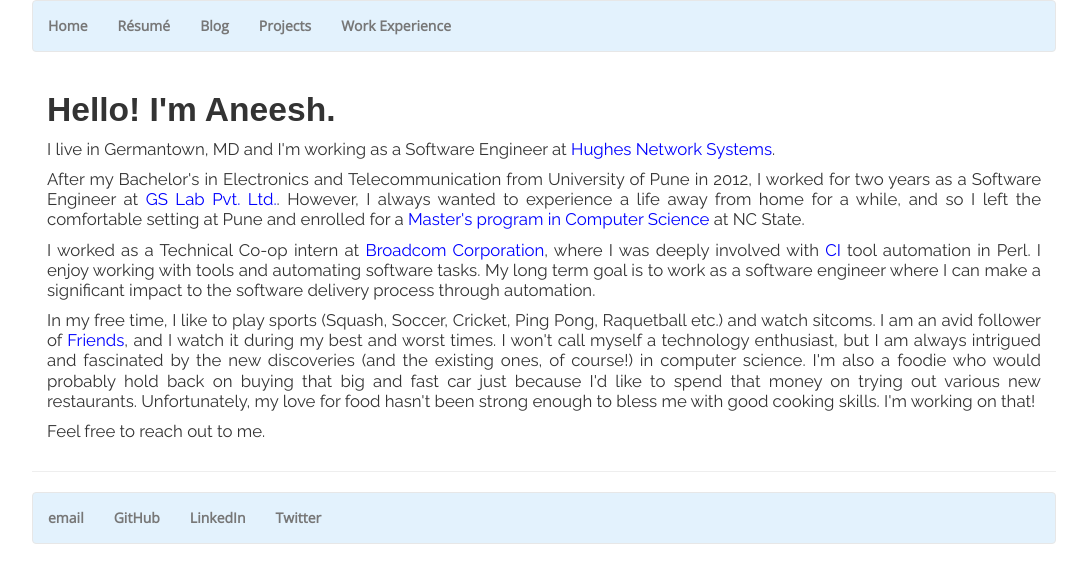
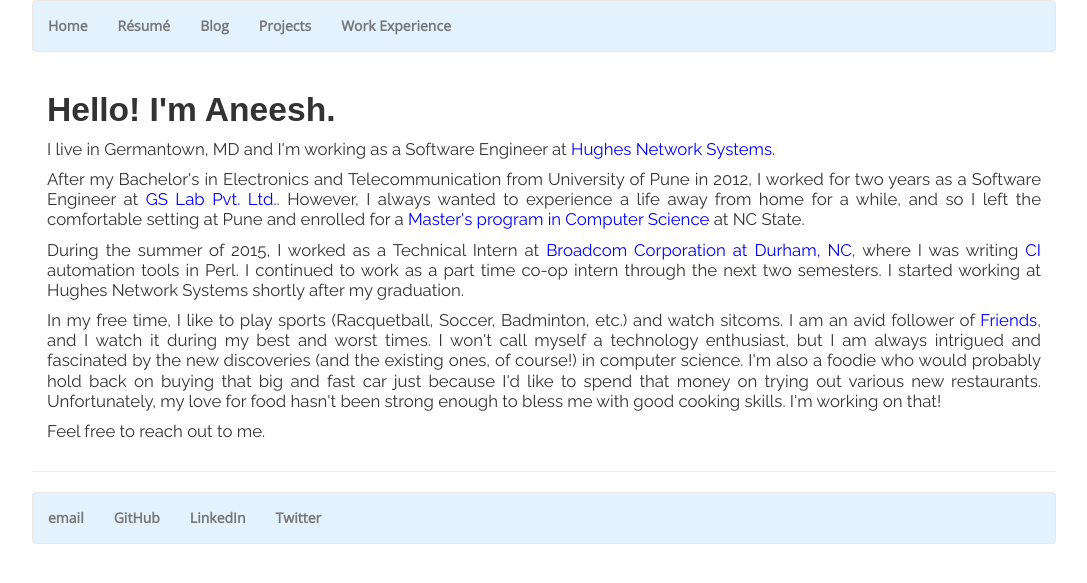
Before and after one commit to aneeshkher/aneeshkher.github.io, a Jekyll site: the page built from index.html, in a window 1280 px wide. Shown: the top 583 px of the page, without its empty margins (96-1183 px from the left). Built offline with Jekyll 4.4.1, drawn with Linux system fonts in a browser that asks for light colours; nearby versions of some CDN libraries; some web fonts are replaced.

Commit message:
Minor edits in CV and home section

```diff
--- a/index.html
+++ b/index.html
@@ -17,14 +17,13 @@
 	</p>
 
 	<p>
-		I worked as a Technical Co-op intern at <a class="text-link" href="https://www.broadcom.com" target="_blank">Broadcom Corporation</a>, where I was
-		deeply involved with <a class="text-link" href="https://en.wikipedia.org/wiki/Continuous_integration" target="_blank">CI</a> tool automation in Perl. I
-		enjoy working with tools and automating software tasks. My long term goal is to work as a software engineer where I can make a significant impact to
-		the software delivery process through automation.
+		During the summer of 2015, I worked as a Technical Intern at <a class="text-link" href="https://www.broadcom.com" target="_blank">Broadcom
+		Corporation at Durham, NC</a>, where I was writing <a class="text-link" href="https://en.wikipedia.org/wiki/Continuous_integration" target="_blank">CI
+		</a> automation tools in Perl. I continued to work as a part time co-op intern through the next two semesters. I started working at Hughes Network Systems shortly after my graduation.
 	</p>
 
 	<p>
-		In my free time, I like to play sports (Squash, Soccer, Cricket, Ping Pong, Raquetball etc.) and watch sitcoms. I am an avid follower
+		In my free time, I like to play sports (Racquetball, Soccer, Badminton, etc.) and watch sitcoms. I am an avid follower
 		of <a class="text-link" href="http://www.friends-tv.org/" target="_blank">Friends</a>, and I watch it during my best and worst times. I won't call
 		myself a technology enthusiast, but I am always intrigued and fascinated by the new discoveries (and the existing ones, of course!) in computer
 		science. I'm also a foodie who would probably hold back on buying that big and fast car just because I'd like to spend that money on trying out
--- a/resume/index.html
+++ b/resume/index.html
@@ -10,7 +10,7 @@
 	<p class="p-gen"><a class="text-link" href="/data/AneeshKher_CV_Gen.pdf" target="_blank">Download PDF</a> (updated October 2016)</p>.
 
 		<div class="resume-name">Aneesh Kher</div>
-		<div class="resume-text-custom text-center">Germantown, MD, United States &#9679 aakher@ncsu.edu &#9679 http://aneeshkher.github.io</div>
+		<div class="resume-text-custom" style="text-align: center;">Germantown, MD, United States &#9679 aakher@ncsu.edu &#9679 http://aneeshkher.github.io</div>
 		<hr>
 
 		<div class="row">
@@ -18,7 +18,7 @@
 		</div>
 		<br>
 
-		<div class="row resume-text-custom">
+		<div class="row resume-text-custom" style="font-weight: bold">
 			<div class="col-sm-4 text-left">Raleigh, NC</div>
 			<div class="col-sm-4 text-center">North Carolina State University</div>
 			<div class="col-sm-4 text-right">August 2014 - May 2016</div>
@@ -31,7 +31,7 @@
 
 		<br>
 
-		<div class="row resume-text-custom">
+		<div class="row resume-text-custom" style="font-weight: bold">
 			<div class="col-sm-4 text-left">Pune, India</div>
 			<div class="col-sm-4 text-center">University of Pune</div>
 			<div class="col-sm-4 text-right">August 2008 - May 2012</div>
```
Also changed, not shown: 1 other file.
